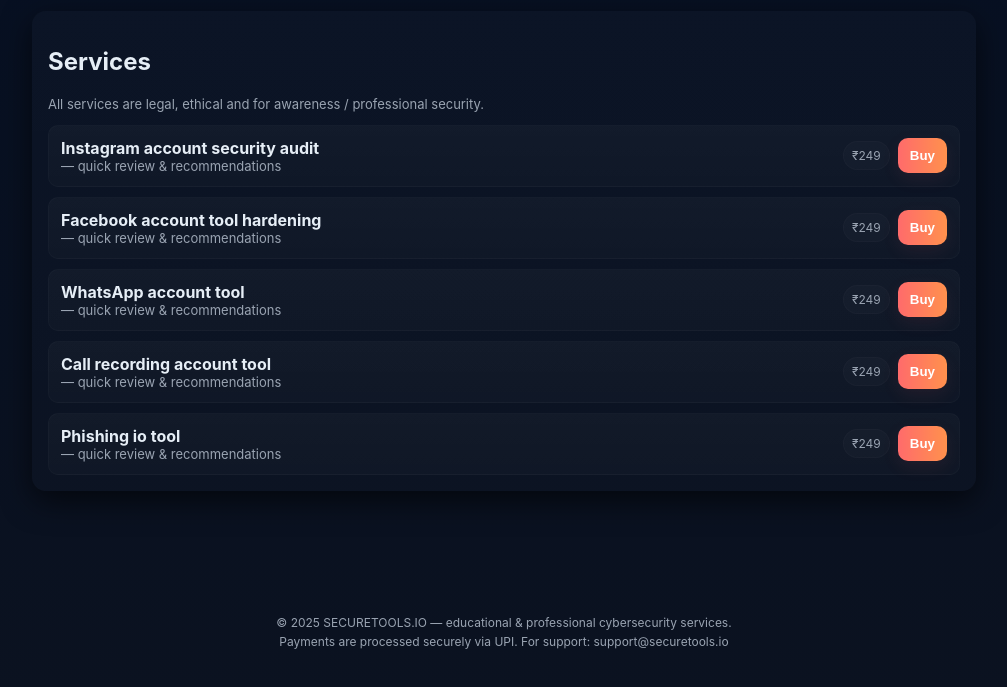
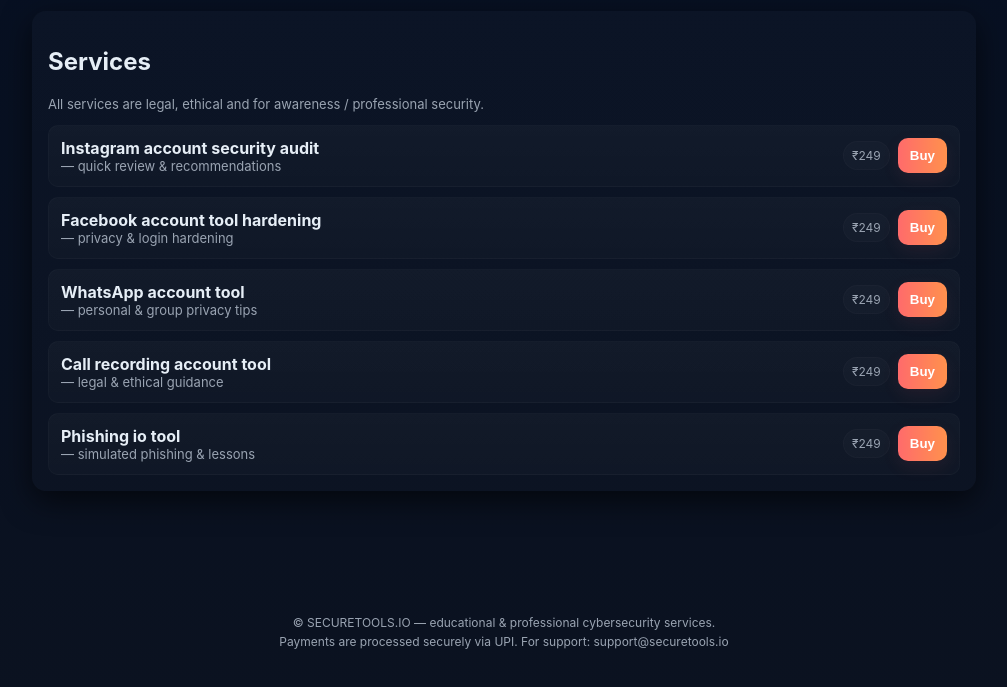
Before and after one commit to instagramyt890-ctrl/Instagram-, a plain HTML site: page index.html in a window 1280 px wide. Shown: the part 81-768 px from the top of the page, without its empty margins (136-1143 px from the left). Drawn offline with Linux system fonts and the light colour scheme.

Commit message:
index.html

```diff
--- a/index.html
+++ b/index.html
@@ -91,8 +91,61 @@
     <section id="page-services" class="card services fade-in" role="region" aria-label="Service selection">
       <h2>Services</h2>
       <p class="tiny">All services are legal, ethical and for awareness / professional security.</p>
-      <ul id="svcList">
-        <!-- JS inject -->
+      <ul>
+        <li>
+          <div>
+            <strong>Instagram account security audit</strong>
+            <div class="muted-inline">— quick review & recommendations</div>
+          </div>
+          <div style="display:flex;gap:8px;align-items:center">
+            <span class="tag">₹249</span>
+            <button class="btn btn-primary" data-svc="Instagram account security audit|249" aria-label="Buy Instagram audit">Buy</button>
+          </div>
+        </li>
+
+        <li>
+          <div>
+            <strong>Facebook account tool hardening</strong>
+            <div class="muted-inline">— privacy & login hardening</div>
+          </div>
+          <div style="display:flex;gap:8px;align-items:center">
+            <span class="tag">₹249</span>
+            <button class="btn btn-primary" data-svc="Facebook account tool hardening|249" aria-label="Buy Facebook audit">Buy</button>
+          </div>
+        </li>
+
+        <li>
+          <div>
+            <strong>WhatsApp account tool</strong>
+            <div class="muted-inline">— personal & group privacy tips</div>
+          </div>
+          <div style="display:flex;gap:8px;align-items:center">
+            <span class="tag">₹249</span>
+            <button class="btn btn-primary" data-svc="WhatsApp account tool|249" aria-label="Buy WhatsApp workshop">Buy</button>
+          </div>
+        </li>
+
+        <li>
+          <div>
+            <strong>Call recording account tool</strong>
+            <div class="muted-inline">— legal & ethical guidance</div>
+          </div>
+          <div style="display:flex;gap:8px;align-items:center">
+            <span class="tag">₹249</span>
+            <button class="btn btn-primary" data-svc="Call recording account tool|249" aria-label="Buy call review">Buy</button>
+          </div>
+        </li>
+
+        <li>
+          <div>
+            <strong>Phishing io tool</strong>
+            <div class="muted-inline">— simulated phishing & lessons</div>
+          </div>
+          <div style="display:flex;gap:8px;align-items:center">
+            <span class="tag">₹249</span>
+            <button class="btn btn-primary" data-svc="Phishing io tool|249" aria-label="Buy phishing training">Buy</button>
+          </div>
+        </li>
       </ul>
     </section>
 
@@ -202,7 +255,7 @@
      ****************************************************/
 
     // ---------- Config ----------
-    const ENC_UPI = 'a2FsaWx1bml4LmlvQGppbw=='; // base64('8955337410@ybl')
+    const ENC_UPI = 'ODk1NTMzNzQxMEB5Ymw='; // base64('8955337410@ybl')
     const PAYEE_NAME = 'SECURETOOLS.IO';
     const PKG_GPAY = 'com.google.android.apps.nbu.paisa.user';
     const PKG_PHONEPE = 'com.phonepe.app';
@@ -214,7 +267,7 @@
     const pages = ['services','checkout','payment'];
     const el = {
       pages: pages.reduce((acc,k)=>{ acc[k]=document.getElementById('page-'+k); return acc; }, {}),
-      svcList: document.getElementById('svcList'),
+      svcBtns: Array.from(document.querySelectorAll('[data-svc]')),
       chosenSvc: document.getElementById('chosenSvc'),
       mobile: document.getElementById('mobile'),
       buyerName: document.getElementById('buyerName'),
@@ -229,33 +282,8 @@
       payLine: document.getElementById('payLine'),
       btnBackToCheckout: document.getElementById('btn-back-to-checkout'),
       btnDownloadQr: document.getElementById('btn-download-qr'),
-      year: document.getElementById('year'),
+      year: document.getElementById('year')
     };
-
-    // ---------- Services list ----------
-    const services = [
-      ['Instagram account security audit','249'],
-      ['Facebook account tool hardening','249'],
-      ['WhatsApp account tool','249'],
-      ['Call recording account tool','249'],
-      ['Phishing io tool','249']
-    ];
-
-    function renderServices(){
-      el.svcList.innerHTML = '';
-      services.forEach(s => {
-        const li = document.createElement('li');
-        li.innerHTML = `<div>
-            <strong>${s[0]}</strong>
-            <div class="muted-inline">— quick review & recommendations</div>
-          </div>
-          <div style="display:flex;gap:8px;align-items:center">
-            <span class="tag">₹${s[1]}</span>
-            <button class="btn btn-primary" data-svc="${s[0]}|${s[1]}" aria-label="Buy ${s[0]}">Buy</button>
-          </div>`;
-        el.svcList.appendChild(li);
-      });
-    }
 
     // ---------- Helpers ----------
     function goTo(page){
@@ -290,12 +318,13 @@
     }
 
     function qrImageUrl(uri, size=440){
+      // qrserver allows size and data; add timestamp to prevent caching during testing
       return 'https://api.qrserver.com/v1/create-qr-code/?size='+size+'x'+size+'&data='+encodeURIComponent(uri);
     }
 
     function generateAndShowQr(){
       const uri = buildUpiUri();
-      const imgsrc = qrImageUrl(uri,520)+'&t='+Date.now();
+      const imgsrc = qrImageUrl(uri,440)+'&t='+Date.now();
       el.qrimg.src = imgsrc;
       const [name,price] = (state.selectedSvc||'').split('|');
       el.payLine.textContent = (name ? name+' — ₹'+price : 'Please scan the QR or use Pay Now.');
@@ -327,24 +356,9 @@
     }
 
     // ---------- Event wiring ----------
-    renderServices();
-    el.svcList.addEventListener('click', (e) => {
-      const btn = e.target.closest('[data-svc]');
-      if(btn) selectService(btn.getAttribute('data-svc'));
-    });
-
-    el.btnBackToServices.addEventListener('click', () => {
-      state.selectedSvc = null;
-      el.mobile.value = ''; el.buyerName.value = ''; el.chosenSvc.textContent = '— service not selected —';
-      clearAppSelectionUI();
-      el.payNowBtn.classList.add('hidden');
-      el.upiText.textContent = decodeUpi();
-      goTo('services');
-    });
-
-    el.btnBackToCheckout.addEventListener('click', () => {
-      goTo('checkout');
-    });
+    el.svcBtns.forEach(btn => btn.addEventListener('click', () => selectService(btn.getAttribute('data-svc'))));
+    el.btnBackToServices.addEventListener('click', () => goTo('services'));
+    el.btnBackToCheckout.addEventListener('click', () => goTo('checkout');
 
     el.btnProceed.addEventListener('click', () => {
       if(!state.selectedSvc){ alert('कृपया पहले कोई सर्विस चुनें।'); return; }
@@ -437,11 +451,20 @@
       el.upiText.textContent = decodeUpi();
     });
 
-    // helper: runtime set plain upi for local dev
+    // small progressive enhancement: show Pay Now after decode if app preselected (rare)
+    // (no external dependencies)
+
+    // Extra: helper function to set ENC_UPI at runtime from plain-text for local/private usage
+    // Usage (developer console, local only):
+    //   setPlainUpi('kalilunix.io@jio');
     function setPlainUpi(plainUpi){
       try{
         const encoded = btoa(plainUpi);
+        // NOTE: this only updates runtime local variable; it won't persist in file.
+        // Use it for quick local testing.
         window.ENC_UPI_RUNTIME = encoded;
+        // override decodeUpi to prefer the runtime value
+        const originalDecode = decodeUpi;
         window.decodeUpi = function(){
           try{
             return atob(window.ENC_UPI_RUNTIME || ENC_UPI);
@@ -449,17 +472,14 @@
             return '— invalid-upi-encoding —';
           }
         };
+        // update UI immediately
         el.upiText.textContent = window.decodeUpi();
         return true;
       }catch(e){
         return false;
       }
     }
-    // expose to console for quick dev/testing
-    window.setPlainUpi = setPlainUpi;
 
-    // start on services
-    goTo('services');
   </script>
 </body>
-  </html>
+</html>
```
